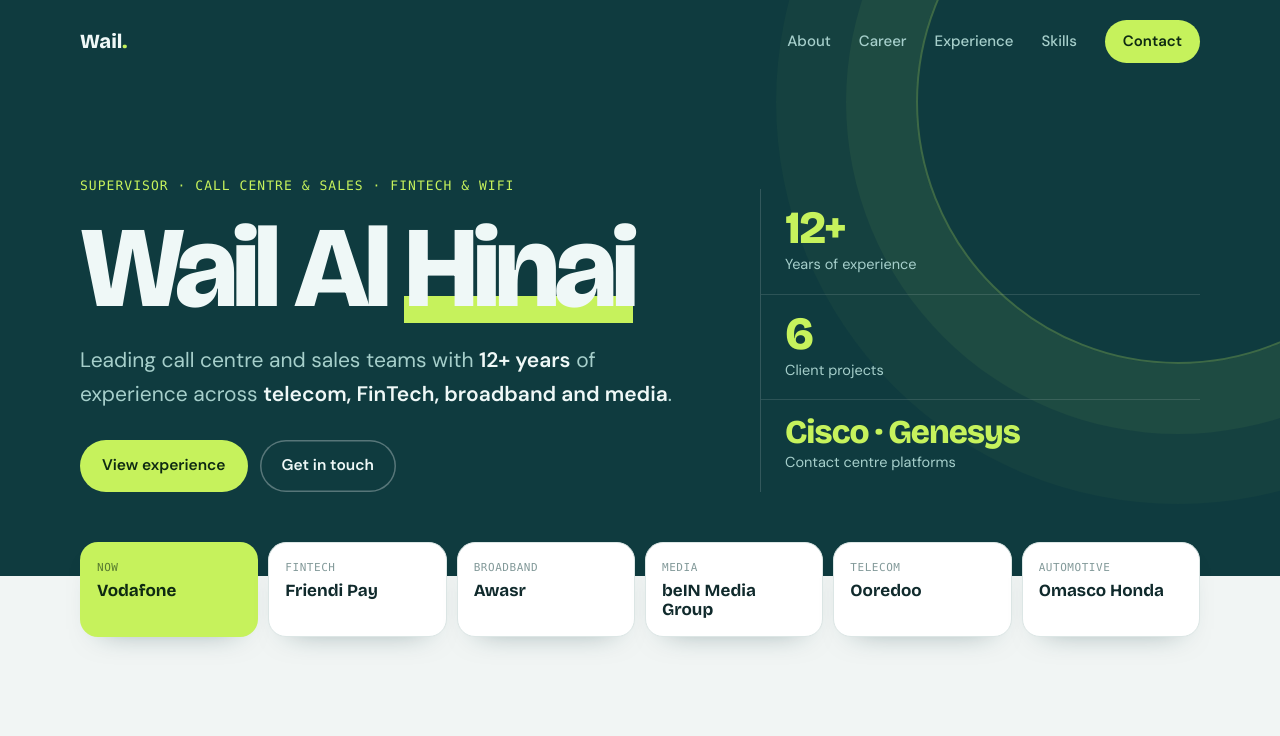
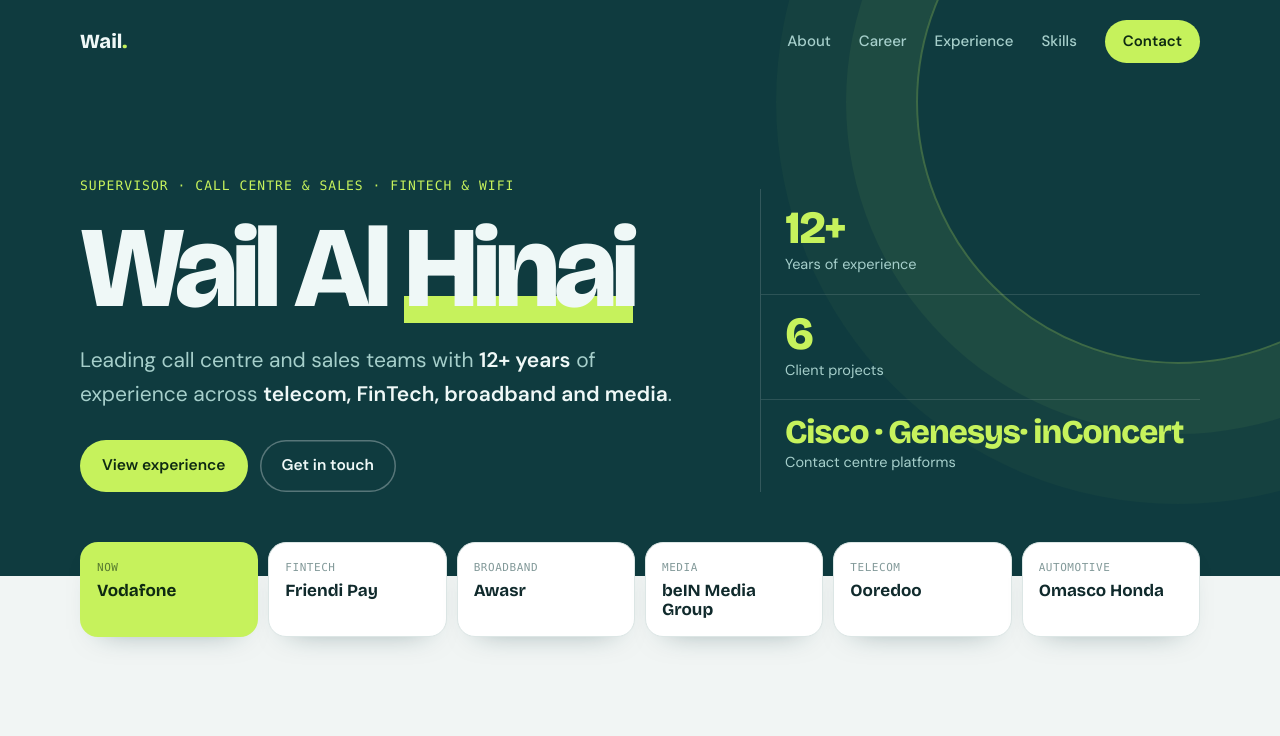
Before and after one commit to rayhanr32/wailalhinai, a plain HTML site: page index.html in a window 1280 px wide. Shown: the top 736 px of the page. Drawn offline with nearby package versions, Linux system fonts and the light colour scheme; a web font is replaced by a local one.

Commit message:
Update contact centre platforms listed in stats

```diff
--- a/index.html
+++ b/index.html
@@ -180,7 +180,7 @@
     <div class="stats">
       <div class="st"><b>12+</b><span>Years of experience</span></div>
       <div class="st"><b>6</b><span>Client projects</span></div>
-      <div class="st sm"><b>Cisco · Genesys</b><span>Contact centre platforms</span></div>
+      <div class="st sm"><b>Cisco · Genesys· inConcert</b><span>Contact centre platforms</span></div>
     </div>
   </div>
 </div></div>
```
